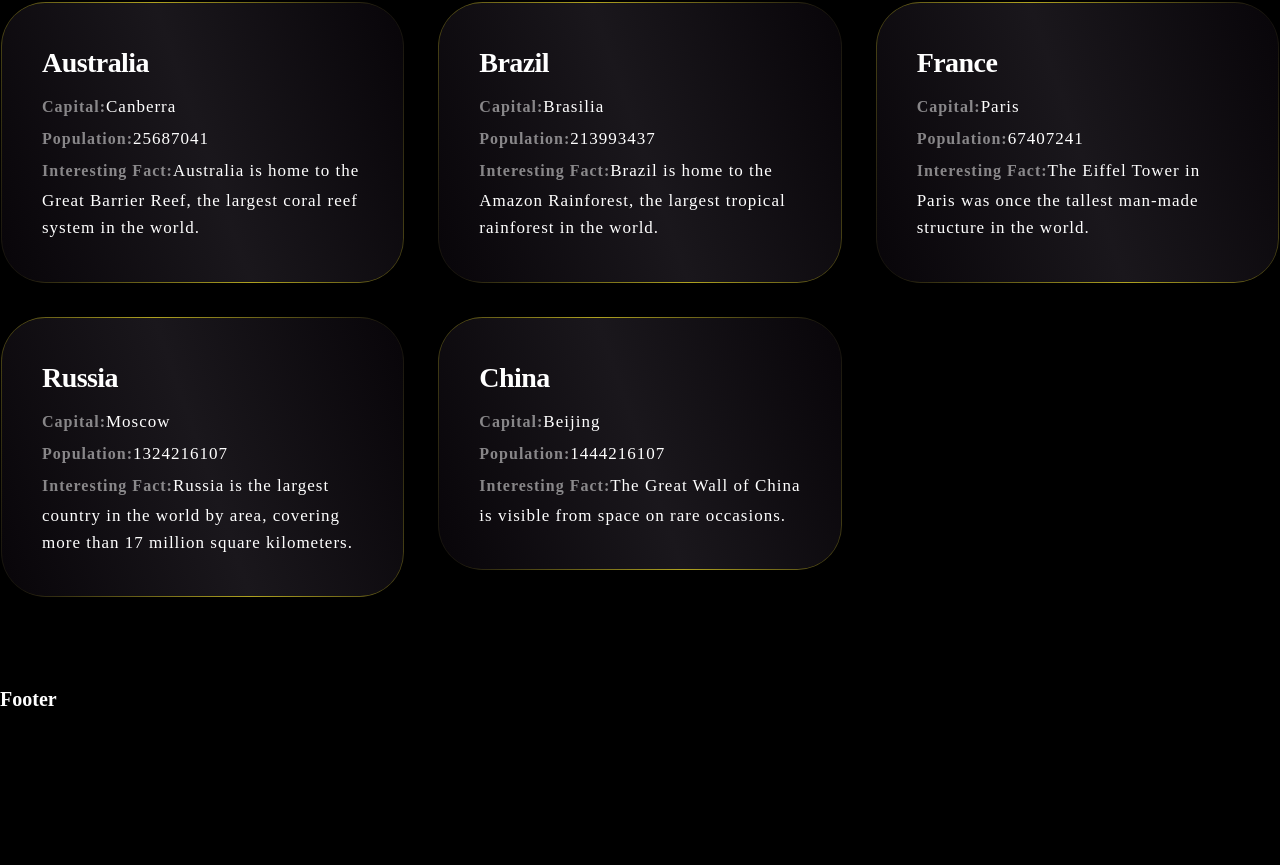
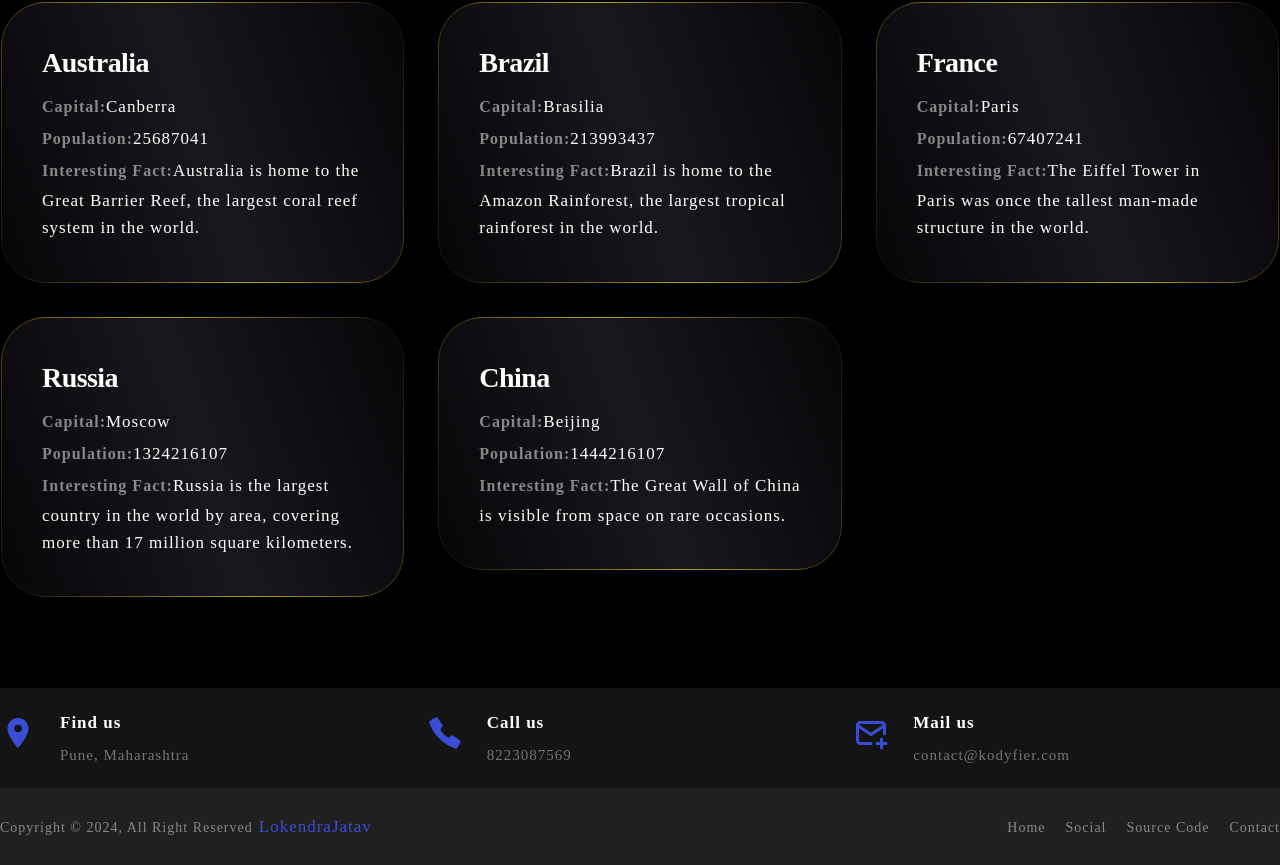
Before and after one commit to lokendrajatav1/react-country-app, a React (Vite) app: page / in a window 1280 px wide. Shown: the part 1145-2010 px from the top of the page. Before the commit the page ends 1856 px from the top, so only its background shows below. Built offline with nearby package versions, Linux system fonts and the light colour scheme.

Commit message:
footer complete

```diff
--- /dev/null
+++ b/src/api/footerApi.json
@@ -0,0 +1,17 @@
+[
+  {
+    "icon": "MdPlace",
+    "title": "Find us",
+    "details": "Pune, Maharashtra"
+  },
+  {
+    "icon": "IoCallSharp",
+    "title": "Call us",
+    "details": "8223087569"
+  },
+  {
+    "icon": "TbMailPlus",
+    "title": "Mail us",
+    "details": "contact@kodyfier.com"
+  }
+]
--- a/src/components/UI/Footer.jsx
+++ b/src/components/UI/Footer.jsx
@@ -1,12 +1,79 @@
-
+import { MdPlace } from "react-icons/md";
+import footerContact from "../../api/footerApi.json";
+import { IoCallSharp } from "react-icons/io5";
+import { TbMailPlus } from "react-icons/tb";
+import { NavLink } from "react-router-dom";
 
 const Footer = () => {
-  return (
-    <div>
-      <h1>Footer</h1>
+    const footerIcon = {
+        MdPlace: <MdPlace />,
+        IoCallSharp: <IoCallSharp />,
+        TbMailPlus: <TbMailPlus />,
+    };
+    return (
+        <footer className="footer-section">
+            <div className="container grid grid-three-cols">
+                {footerContact.map((curData, index) => {
+                    const { icon, title, details } = curData;
+                    return (
+                        <div className="footer-contact" key={index}>
+                            <div className="icon">{footerIcon[icon]}</div>
+                            <div className="footer-contact-text">
+                                <p>{title}</p>
+                                <p>{details}</p>
+                            </div>
+                        </div>
+                    );
+                })}
+            </div>
 
-    </div>
-  )
-}
+            <div className="copyright-area">
+                <div className="container">
+                    <div className="grid grid-two-cols">
+                        <div className="copyright-text">
+                            <p>
+                                Copyright &copy; 2024, All Right Reserved
+                                <NavLink
+                                    to="https://thapatechnical.shop/"
+                                    target="_blank"
+                                >
+                                    LokendraJatav
+                                </NavLink>
+                            </p>
+                        </div>
 
-export default Footer
+                        <div className="footer-menu">
+                            <ul>
+                                <li>
+                                    <NavLink to="/">Home</NavLink>
+                                </li>
+
+                                <li>
+                                    <NavLink
+                                        to="#"
+                                        target="_blank"
+                                    >
+                                        Social
+                                    </NavLink>
+                                </li>
+                                <li>
+                                    <NavLink
+                                        to="https://github.com/lokendrajatav1/react-country-app"
+                                        target="_blank"
+                                    >
+                                        Source Code
+                                    </NavLink>
+                                </li>
+                                <li>
+                                    <NavLink to="/contact">Contact</NavLink>
+                                </li>
+                            </ul>
+                        </div>
+                    </div>
+                </div>
+            </div>
+        </footer>
+    );
+};
+
+export default Footer;
```
